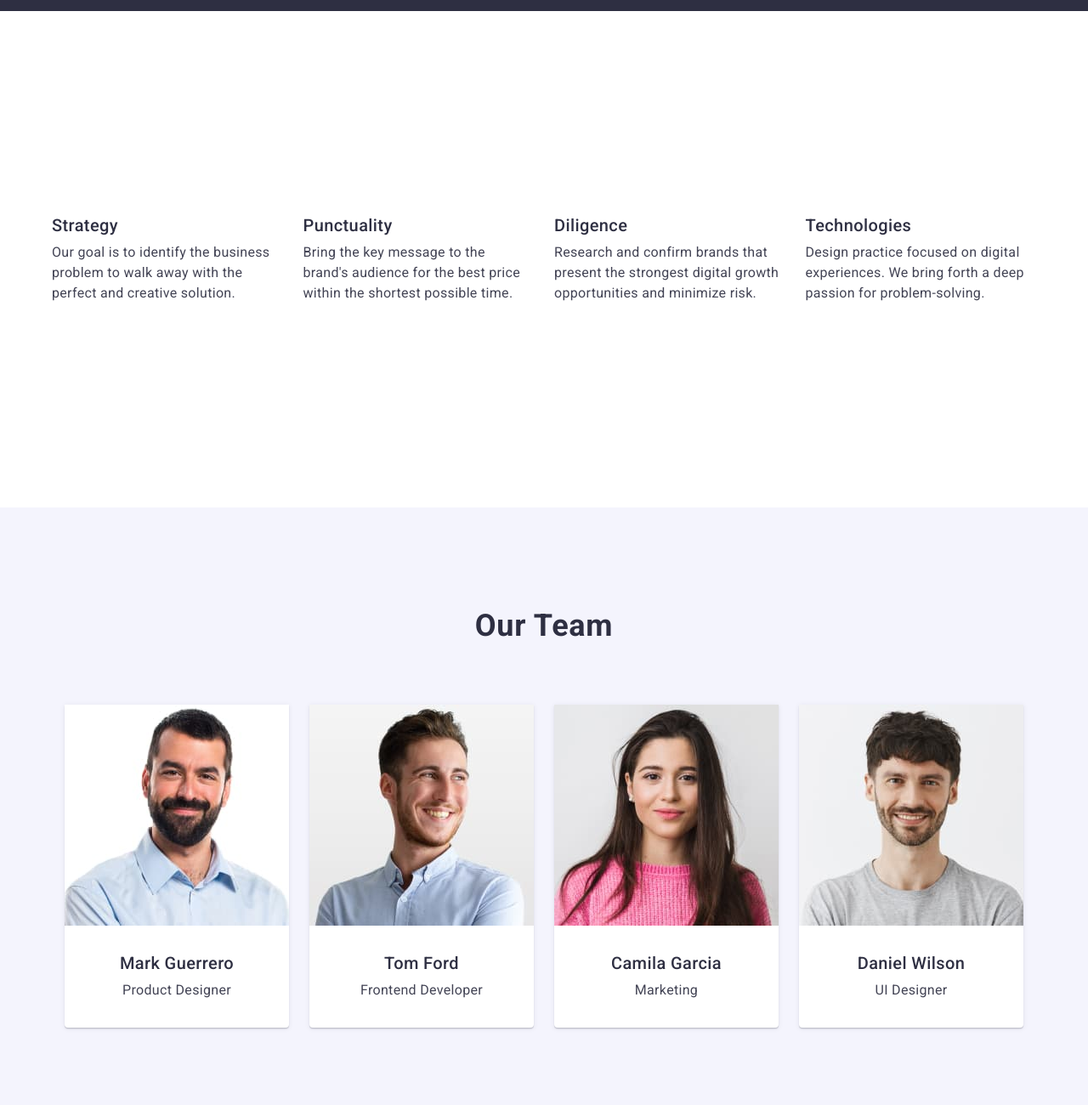
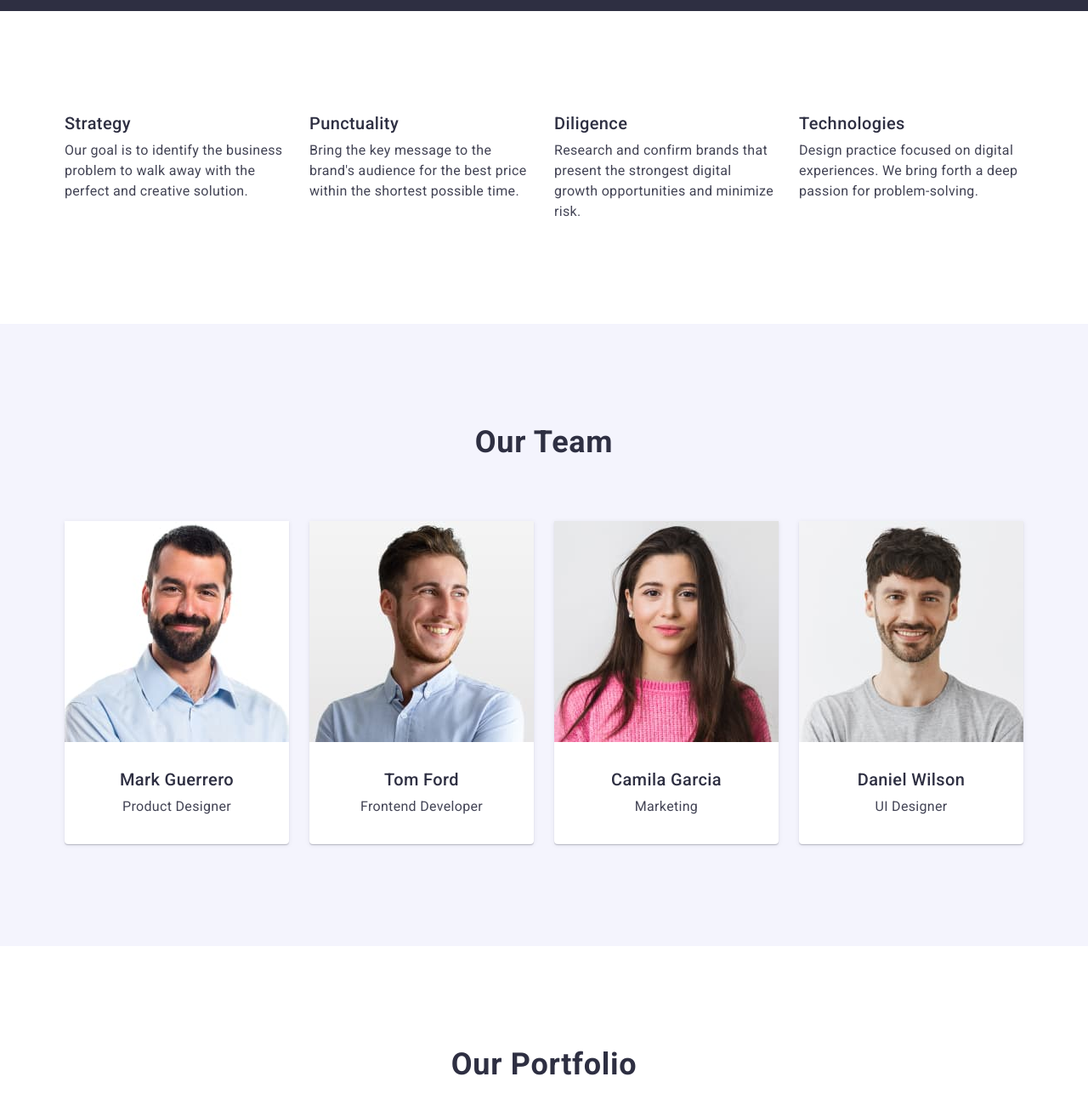
Before and after one commit to ValeriiaKru/goit-markup-hw-03, a plain HTML site: page index.html in a window 1280 px wide. Shown: the part 660-1960 px from the top of the page at 85% size. Drawn offline with nearby package versions, Linux system fonts and the light colour scheme.

Commit message:
revision

```diff
--- a/css/styles.css
+++ b/css/styles.css
@@ -173,7 +173,7 @@ img {
         line-height: 1.07;
         letter-spacing: 0.02em;
         max-width: 496px;
-        padding-bottom: 48px;
+        margin-bottom: 48px;
 
 }
 
@@ -330,12 +330,6 @@ width: calc((100% - 72px) / 4);
     flex-wrap: wrap;
 }
 
-.our-portfolio {
-    padding: 32px 16px;
-    border: 1px solid #e7e9fc;
-    border-top: none;
-    margin-bottom: 72px;
-}
 
 .name-service {
     font-weight: 500;
--- a/index.html
+++ b/index.html
@@ -53,7 +53,7 @@
             </div>
         </section>
         <section class="page-studio" id="Studio">
-            <div class="container page-studio"><h2 class="visually-hidden">Studio</h2>
+            <div class="container"><h2 class="visually-hidden">Studio</h2>
             <ul class="studio-list">
                 <li class="list-first-page-studio">
                     <h3 class="first-page">Strategy</h3>
```
